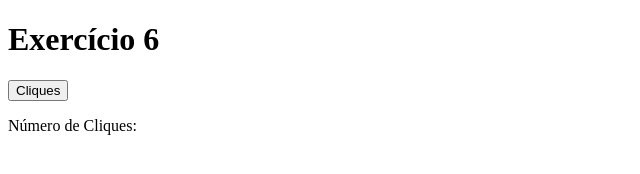
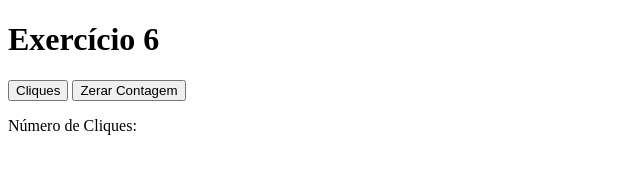
Before and after one commit to anajuliaceag/portifoliio, a plain HTML site: page exercicio6/exercicio6.html in a window 1280 px wide. Shown: the whole page, without its empty margins (0-640 px from the left). Drawn offline with Linux system fonts and the light colour scheme.

Commit message:
Add files via upload

```diff
--- a/exercicio6/exercicio6.html
+++ b/exercicio6/exercicio6.html
@@ -9,6 +9,7 @@
     <h1>Exercício 6 </h1>
 
     <button onclick="contador()">Cliques</button>
+    <button onclick="zerarContagem()">Zerar Contagem</button>
 
     <div id="mostraHTML">
         <p> Número de Cliques: </p>
--- a/exercicio6/script6.js
+++ b/exercicio6/script6.js
@@ -1,4 +1,5 @@
 let cliques = 0;
+let zerar
 let mostraHTML = document.getElementById("mostraHTML");
 
 function contador (){
@@ -9,3 +10,10 @@ function contador (){
     console.log(cliques);
 
 }
+function zerarContagem() {
+
+  cliques = 0;
+
+  mostraHTML.innerHTML = `<p> Número de cliques: ${cliques} </p>`;
+  console.log("Zerar contagem");
+}
```
